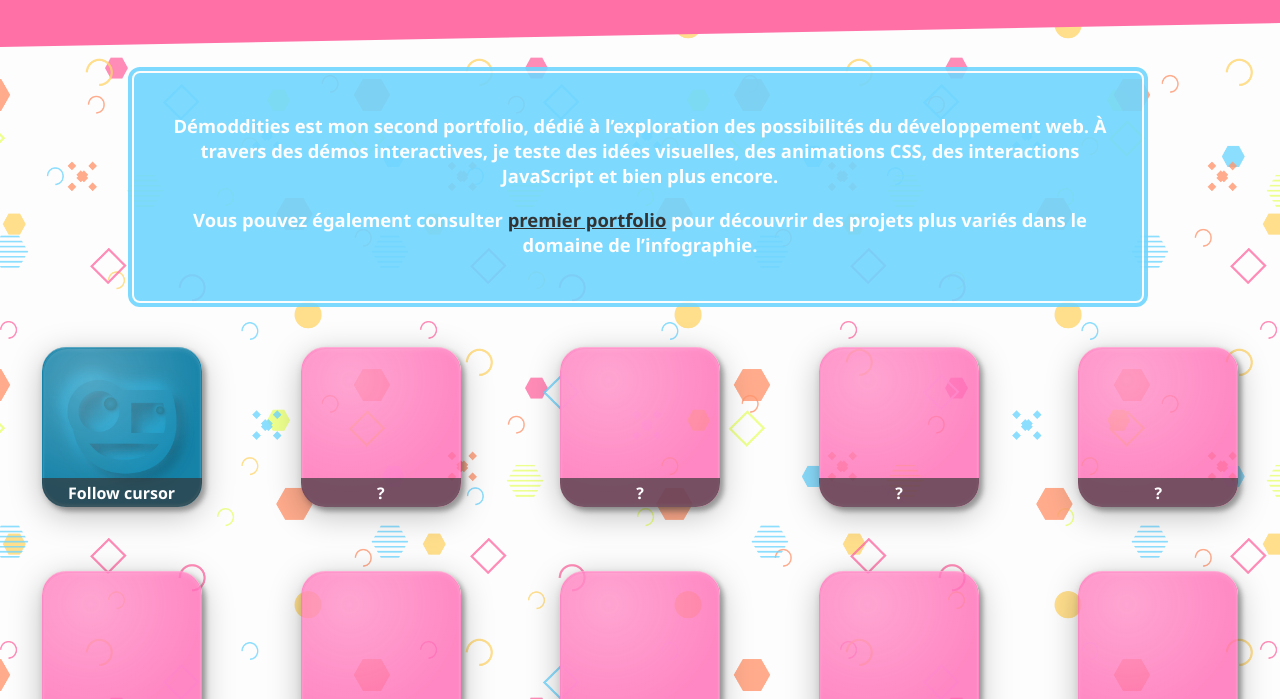
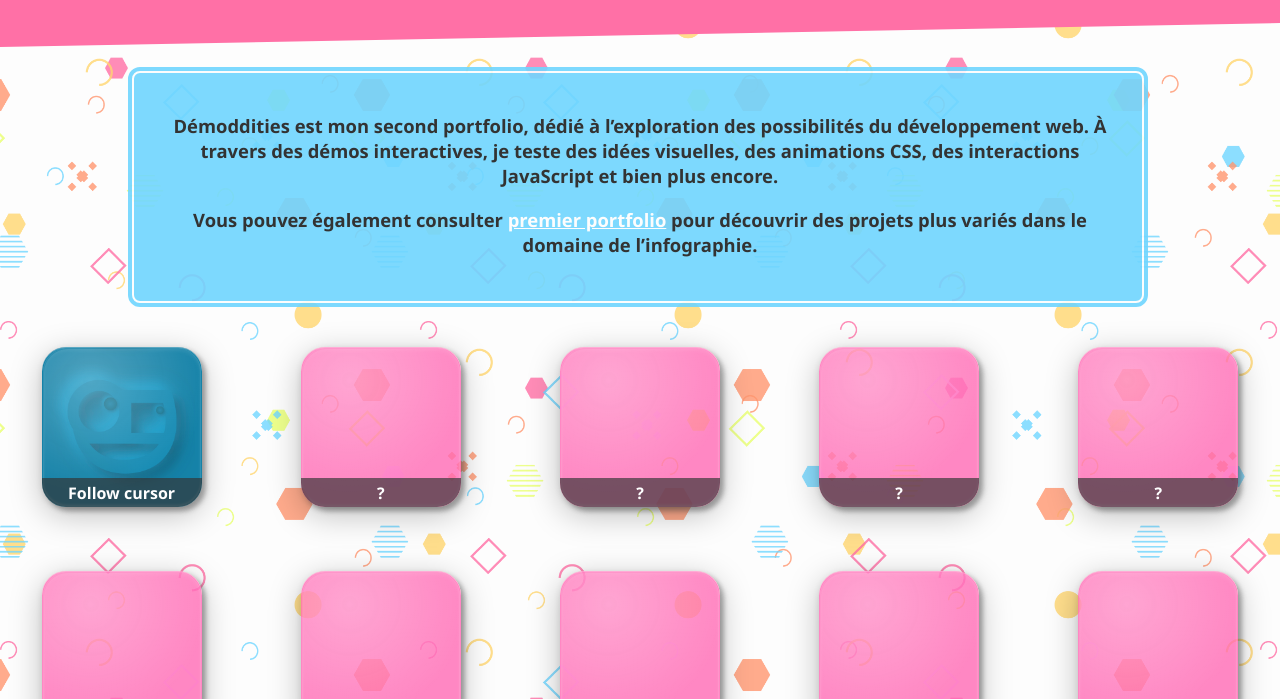
Before and after one commit to Florian-Grevin/demoddities.github.io, a plain HTML site: page index.html in a window 1280 px wide. Shown: the part 73-772 px from the top of the page. Drawn offline with Linux system fonts and the light colour scheme.

Commit message:
Invert text colors for .intro section and its embedded link

```diff
--- a/ressources/css/style.css
+++ b/ressources/css/style.css
@@ -119,10 +119,11 @@ h1::before {
     text-align: center;
     font-weight: bold;
 	font-size:1.15em;
+	color: var(--dark-gray);
 }
 
 .intro a:visited, .intro a {
-	color: var(--dark-gray);
+	color:var(--light-grey);
 	transition: color 0.15s ease-in-out;
 }
 
```
